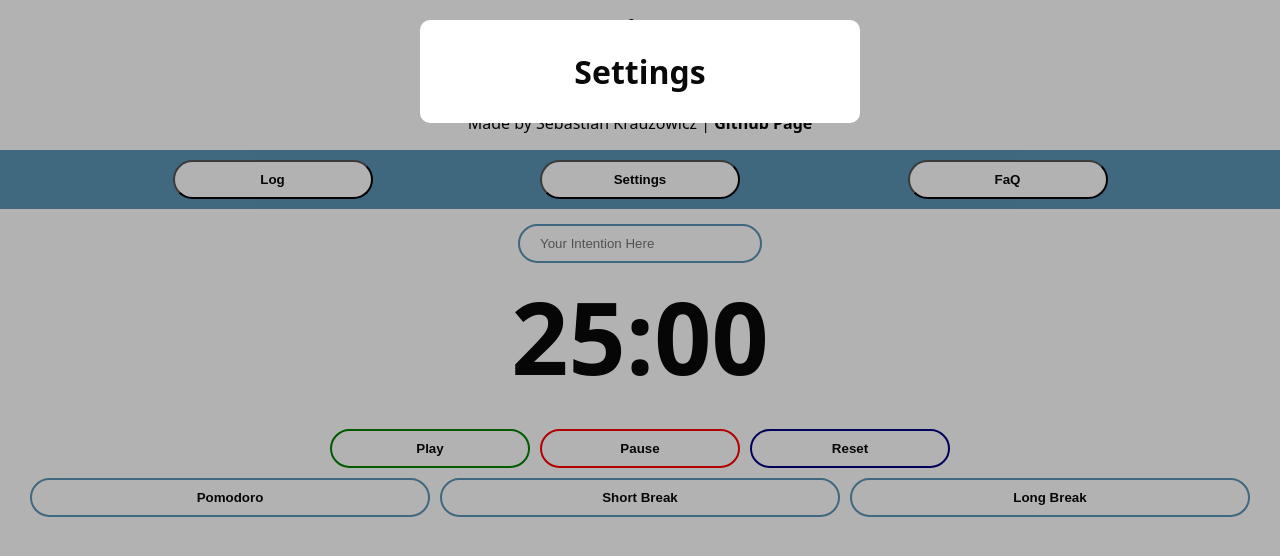
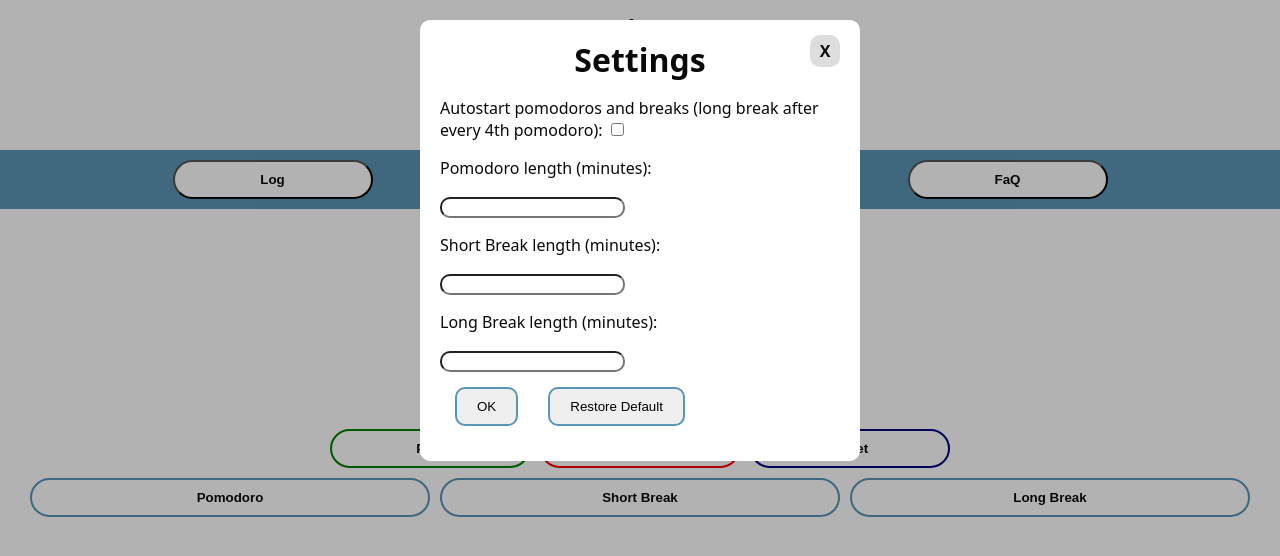
Before and after one commit to Skrauz/Pomintent, a Vue app: page / in a window 1280 px wide. Both pictures are taken after a click on the button "Settings". Shown: the top 556 px of the page. Built offline with nearby package versions, Linux system fonts and the light colour scheme.

Commit message:
Bugfixes & custom intervals

```diff
--- a/src/components/ModalWindow.vue
+++ b/src/components/ModalWindow.vue
@@ -1,7 +1,8 @@
 <template>
   <div id="backdrop" @click.self="closeModalWindow">
     <div class="modalWindow">
-        <Settings v-if="option == 'settings'" />
+        <p @click="closeModalWindow" id="exitButton"><b>X</b></p>
+        <Settings v-if="option == 'settings'" @modalCloseSignal="closeModalWindow" @settings="applySettings" />
         <Log v-if="option == 'log'" />
         <Faq v-if="option == 'faq'" />
     </div>
@@ -21,6 +22,9 @@ export default {
         Settings, Log, Faq
     },
     methods: {
+      applySettings(pomoLength, shortLength, longLength){
+        this.$emit('setting', pomoLength, shortLength, longLength)
+      },
       closeModalWindow(){
         this.$emit('modalCloseSignal')
       }
--- a/src/components/modalComponents/Fa.vue
+++ b/src/components/modalComponents/Fa.vue
@@ -36,7 +36,7 @@
       <b>What is Pomintent</b>
     </p>
     <p>
-      Pomintent is a simple and customizable Pomodoro Timer written mainly in Vue.js. You are able to set your own custom intervals, continue, pause and reset the timer. In addition, you can log your sessions and change the settings; like sound volume and type. You can also write down the intention of your work in the input field, and it will be logged in the Log tab.
+      Pomintent is a simple and customizable Pomodoro Timer written mainly in Vue.js. You are able to set your own custom intervals, continue, pause and reset the timer. In addition, you can log your sessions and change the settings; like sound volume and type. You can also write down the intent of your work in the input field, and it will be logged in the Log tab.
     </p>
   </div>
 </template>
--- a/src/components/modalComponents/Settings.vue
+++ b/src/components/modalComponents/Settings.vue
@@ -1,15 +1,57 @@
 <template>
-  <h1>
-    Settings
-  </h1>
+  <div id="settingsModal">
+    <h1>Settings</h1>
+    <p>
+      Autostart pomodoros and breaks (long break after every 4th pomodoro):
+      <input type="checkbox" />
+    </p>
+    <p>Pomodoro length (minutes):</p>
+    <input type="number" v-model="pomoLength" min="1" />
+    <p>Short Break length (minutes):</p>
+    <input type="number" v-model="shortLength" min="1" />
+    <p>Long Break length (minutes):</p>
+    <input type="number" v-model="longLength" min="1" />
+
+    <br />
+    <button @click="saveSettingsAndClose">OK</button>
+    <button @click="restoreDefault">Restore Default</button>
+  </div>
 </template>
 
 <script>
 export default {
+  data() {
+    return {
+      pomoLength: null,
+      shortLength: null,
+      longLength: null,
+    };
+  },
+  methods: {
+    restoreDefault(){
+      this.$emit(
+          "settings",
+          25,
+          5,
+          20,
+        );
+        this.$emit("modalCloseSignal");
+    },
 
-}
+    saveSettingsAndClose() {
+      if (this.pomoLength && this.shortLength && this.longLength) {
+        this.$emit(
+          "settings",
+          this.pomoLength,
+          this.shortLength,
+          this.longLength,
+        );
+      }
+      this.$emit("modalCloseSignal");
+    },
+  },
+};
 </script>
 
 <style>
-
 </style>
--- a/src/style/css/style.css
+++ b/src/style/css/style.css
@@ -117,7 +117,7 @@ nav a.router-link-exact-active {
 }
 
 .modalWindow {
-  width: 400px;
+  max-width: 400px;
   padding: 20px;
   margin: 20px auto;
   background: white;
@@ -127,3 +127,30 @@ nav a.router-link-exact-active {
 .modalWindow h1 {
   text-align: center;
 }
+.modalWindow button {
+  margin: 15px;
+  padding: 10px 20px;
+  border-radius: 10px;
+  border: solid 2px rgb(91, 149, 182);
+}
+.modalWindow #exitButton {
+  position: relative;
+  padding: 5px;
+  border-radius: 10px;
+  top: 45px;
+  left: 90%;
+  width: 20px;
+  background-color: #ddd;
+  margin-left: 10px;
+  margin-top: -50px;
+  text-align: center;
+  cursor: pointer;
+}
+.modalWindow #exitButton:hover {
+  background-color: #e6e6e6;
+  transition: background-color 0.1s ease-in-out;
+}
+
+#settingsModal input {
+  border-radius: 10px;
+}
--- a/src/style/scss/_modal.scss
+++ b/src/style/scss/_modal.scss
@@ -11,11 +11,44 @@
         text-align: center;
     }
 
-    width: 400px;
+    max-width: 400px;
     padding: 20px;
     margin: 20px auto;
     background: white;
     border-radius: 10px;
 
     text-align: left;
+
+    button{
+        margin: 15px;
+        padding: 10px 20px;
+        border-radius: 10px;
+        border: solid 2px $secondary-color;
+    }
+
+    #exitButton{
+        position: relative;
+        padding: 5px;
+        border-radius: 10px;
+        top: 45px;
+        left: 90%;
+        width: 20px;
+        background-color: #ddd;
+        margin-left: 10px;
+        margin-top: -50px;
+        text-align: center;
+        cursor: pointer;
+
+
+        &:hover {
+            background-color: $selected-button;
+            transition: background-color 0.1s ease-in-out;
+        }
+    }
   }
+
+#settingsModal{
+    input {
+        border-radius: 10px;
+    }
+}
--- a/src/views/Timer.vue
+++ b/src/views/Timer.vue
@@ -1,7 +1,12 @@
 <template>
   <div id="timerPage">
     <MenuBar @modalSignal="toggleModal" />
-    <ModalWindow v-if="showModal" :option="modalOption" @modalCloseSignal="toggleModal" />
+    <ModalWindow
+      v-if="showModal"
+      :option="modalOption"
+      @modalCloseSignal="toggleModal"
+      @setting="applySettings"
+    />
     <div id="timer">
       <input
         type="text"
@@ -78,7 +83,7 @@ export default {
 
       pomLength: 1500000,
       shortLength: 300000,
-      longLength: 600000,
+      longLength: 1200000,
       currentSetting: 0,
       time: 1500000,
       pomoInterval: null,
@@ -87,6 +92,14 @@ export default {
     };
   },
   methods: {
+    applySettings(pomoLength, shortLength, longLength) {
+      this.time = pomoLength * 60000;
+      this.pomLength = pomoLength * 60000;
+      this.shortLength = shortLength * 60000;
+      this.longLength = longLength * 60000;
+      this.updateTitle()
+    },
+
     toggleModal(setting) {
       this.modalOption = setting;
       this.showModal = !this.showModal;
```
